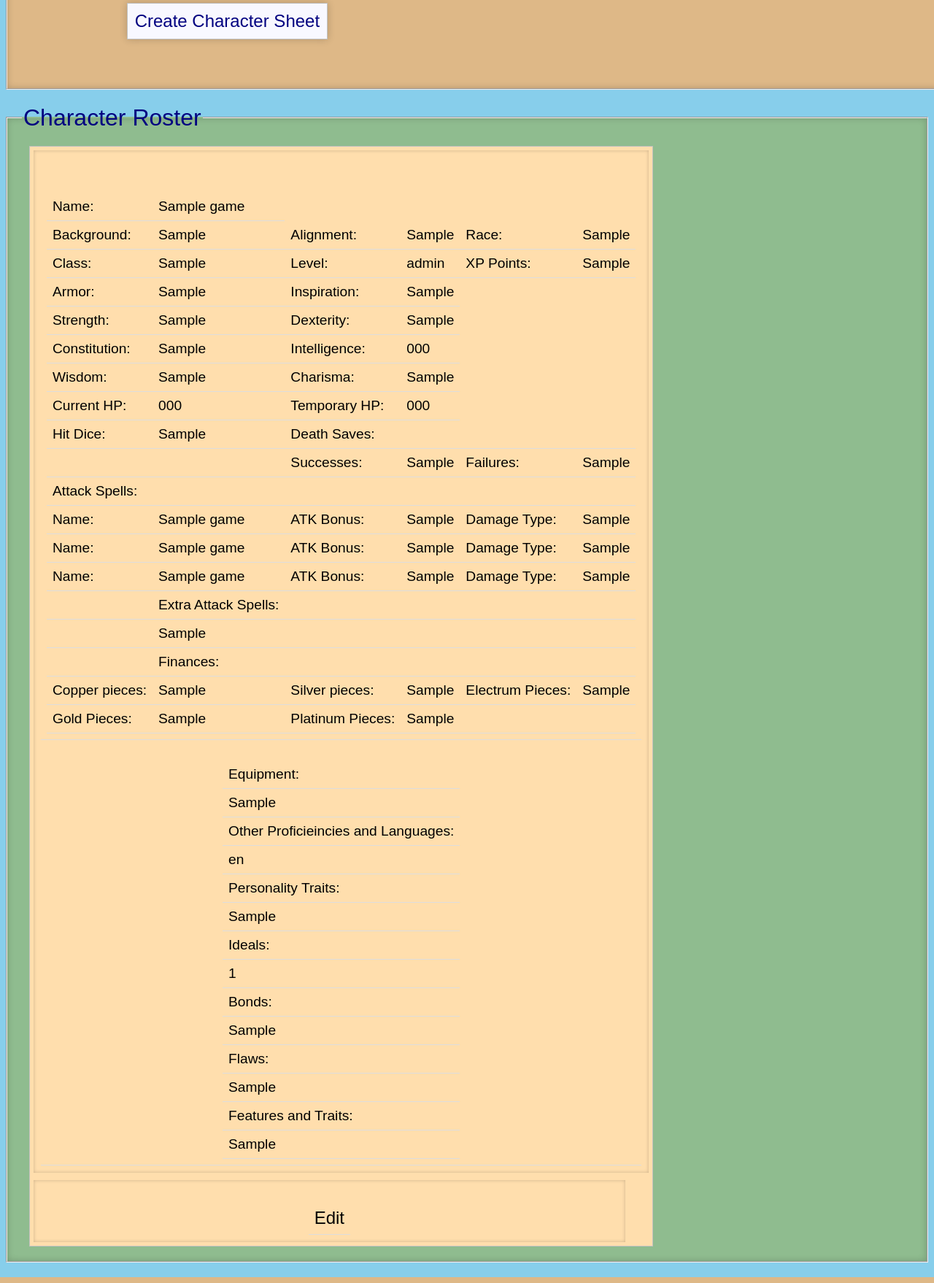
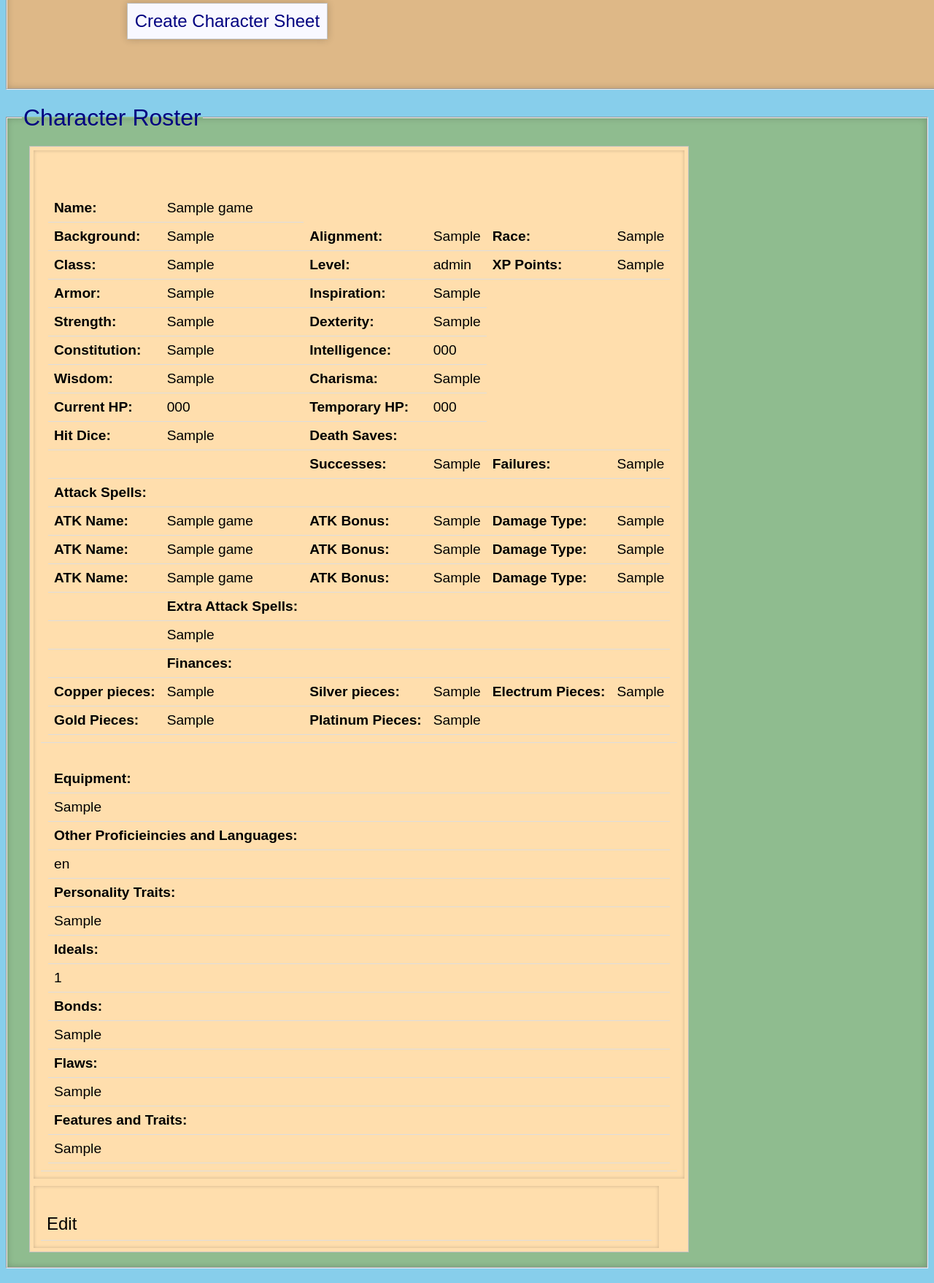
Before and after one commit to SmoCloud/RPG-Character-Sheets-Webapp, a PHP site: page /gallery.php in a window 1280 px wide; the page is wider, and only the part inside the window is pictured. Shown: the part 2440-4198 px from the top of that part at 73% size. Run offline with PHP 8.4, Linux system fonts and the light colour scheme; the visitor is signed in with stand-in values (Sample User, id 1); tables that the repository leaves empty or names only in its code hold one stand-in row (values such as "Sample post").

Commit message:
(DONE) - Fixed styling of character sheets on the website. (WIP) - Calculate missing stats using input information.

```diff
--- a/gallery.php
+++ b/gallery.php
@@ -805,64 +805,64 @@
           <div class="homes">
           <form action='gallery.php' method='post'>
           <button id='delete-btn' type='submit' name='delete' value=$id onclick="return confirm('Are you sure you want to delete $r0?')">
-            <table>
+            <table width="100%">
               <tr>
-                <td>
-                  <table id="stats">
+                <td id="stats">
+                  <table width="100%">
                     <tr>
-                      <td>Name:</td>
+                      <th>Name:</td>
                       <td>$r0</td>
                     </tr>
                     <tr>
-                      <td>Background:</td>
+                      <th>Background:</td>
                       <td>$r1</td>
-                      <td>Alignment:</td>
+                      <th>Alignment:</td>
                       <td>$r2</td>
-                      <td>Race:</td>
+                      <th>Race:</td>
                       <td>$r3</td>
                     </tr>
                     <tr>
-                      <td>Class:</td>
+                      <th>Class:</td>
                       <td>$r4</td>
-                      <td>Level:</td>
+                      <th>Level:</td>
                       <td>$r5</td>
-                      <td>XP Points:</td>
+                      <th>XP Points:</td>
                       <td>$r6</td>
                     </tr>
                     <tr>
-                      <td>Armor:</td>
+                      <th>Armor:</td>
                       <td>$r7</td>
-                      <td>Inspiration:</td>
+                      <th>Inspiration:</td>
                       <td>$r8</td>
                     </tr>
                     <tr>
-                      <td>Strength:</td>
+                      <th>Strength:</td>
                       <td>$r9</td>
-                      <td>Dexterity:</td>
+                      <th>Dexterity:</td>
                       <td>$r10</td>
                     </tr>
                     <tr>
-                      <td>Constitution:</td>
+                      <th>Constitution:</td>
                       <td>$r11</td>
-                      <td>Intelligence:</td>
+                      <th>Intelligence:</td>
                       <td>$r12</td>
                     </tr>
                     <tr>
-                      <td>Wisdom:</td>
+                      <th>Wisdom:</td>
                       <td>$r13</td>
-                      <td>Charisma:</td>
+                      <th>Charisma:</td>
                       <td>$r14</td>
                     </tr>
                     <tr>
-                      <td>Current HP:</td>
+                      <th>Current HP:</td>
                       <td>$r15</td>
-                      <td>Temporary HP:</td>
+                      <th>Temporary HP:</td>
                       <td>$r16</td>
                     </tr>
                     <tr>
-                      <td>Hit Dice:</td>
+                      <th>Hit Dice:</td>
                       <td>$r17</td>
-                      <td>Death Saves:</td>
+                      <th>Death Saves:</td>
                       <td></td>
                       <td></td>
                       <td></td>
@@ -870,13 +870,13 @@
                     <tr>
                       <td></td>
                       <td></td>
-                      <td>Successes:</td>
+                      <th>Successes:</td>
                       <td>$r18</td>
-                      <td>Failures:</td>
+                      <th>Failures:</td>
                       <td>$r19</td>
                     </tr>
                     <tr>
-                      <td>Attack Spells:</td>
+                      <th>Attack Spells:</td>
                       <td></td>
                       <td></td>
                       <td></td>
@@ -884,32 +884,32 @@
                       <td></td>
                     </tr>
                     <tr>
-                      <td>Name:</td>
+                      <th>ATK Name:</td>
                       <td>$r20</td>
-                      <td>ATK Bonus:</td>
+                      <th>ATK Bonus:</td>
                       <td>$r21</td>
-                      <td>Damage Type:</td>
+                      <th>Damage Type:</td>
                       <td>$r22</td>
                     </tr>
                     <tr>
-                      <td>Name:</td>
+                      <th>ATK Name:</td>
                       <td>$r23</td>
-                      <td>ATK Bonus:</td>
+                      <th>ATK Bonus:</td>
                       <td>$r24</td>
-                      <td>Damage Type:</td>
+                      <th>Damage Type:</td>
                       <td>$r25</td>
                     </tr>
                     <tr>
-                      <td>Name:</td>
+                      <th>ATK Name:</td>
                       <td>$r26</td>
-                      <td>ATK Bonus:</td>
+                      <th>ATK Bonus:</td>
                       <td>$r27</td>
-                      <td>Damage Type:</td>
+                      <th>Damage Type:</td>
                       <td>$r28</td>
                     </tr>
                     <tr>
                       <td></td>
-                      <td>Extra Attack Spells:</td>
+                      <th>Extra Attack Spells:</td>
                       <td></td>
                       <td></td>
                       <td></td>
@@ -925,24 +925,24 @@
                     </tr>
                     <tr>
                       <td></td>
-                      <td>Finances:</td>
+                      <th>Finances:</td>
                       <td></td>
                       <td></td>
                       <td></td>
                       <td></td>
                     </tr>
                     <tr>
-                      <td>Copper pieces:</td>
+                      <th>Copper pieces:</td>
                       <td>$r30</td>
-                      <td>Silver pieces:</td>
+                      <th>Silver pieces:</td>
                       <td>$r31</td>
-                      <td>Electrum Pieces:</td>
+                      <th>Electrum Pieces:</td>
                       <td>$r32</td>
                     </tr>
                     <tr>
-                      <td>Gold Pieces:</td>
+                      <th>Gold Pieces:</td>
                       <td>$r33</td>
-                      <td>Platinum Pieces:</td>
+                      <th>Platinum Pieces:</td>
                       <td>$r34</td>
                       <td></td>
                       <td></td>
@@ -951,46 +951,46 @@
                 </td>
               </tr>
               <tr>
-                <td>
-                  <table id="info">
+                <td id="info">
+                  <table width="100%">
                     <tr>
-                      <td>Equipment:</td>
+                      <th>Equipment:</td>
                     </tr>
                     <tr>
                       <td>$r35</td>
                     </tr>
                     <tr>
-                      <td>Other Proficieincies and Languages:</td>
+                      <th>Other Proficieincies and Languages:</td>
                     </tr>
                     <tr>
                       <td>$r36</td>
                     </tr>
                     <tr>
-                      <td>Personality Traits:</td>
+                      <th>Personality Traits:</td>
                     </tr>
                     <tr>
                       <td>$r37</td>
                     </tr>
                     <tr>
-                      <td>Ideals:</td>
+                      <th>Ideals:</td>
                     </tr>
                     <tr>
                       <td>$r38</td>
                     </tr>
                     <tr>
-                      <td>Bonds:</td>
+                      <th>Bonds:</td>
                     </tr>
                     <tr>
                       <td>$r39</td>
                     </tr>
                     <tr>
-                      <td>Flaws:</td>
+                      <th>Flaws:</td>
                     </tr>
                     <tr>
                       <td>$r40</td>
                     </tr>
                     <tr>
-                      <td>Features and Traits:</td>
+                      <th>Features and Traits:</td>
                     </tr>
                     <tr>
                       <td>$r41</td>
@@ -1004,7 +1004,7 @@
             <table>
               <tr>
                 <td>
-            Edit<input type='hidden' name='cname' value='$r0'>
+            <input type='hidden' name='cname' value='$r0'>Edit
                 </td>
               </tr>
             </table>
--- a/styles.css
+++ b/styles.css
@@ -114,8 +114,6 @@ h1, h2 {
 .homes {
     background-color: navajowhite;
     display: inline-flex;
-    align-items: top;
-    justify-content: left;
     border: 1px solid silver;
     margin: 0 10px;
 }
@@ -124,11 +122,6 @@ h1, h2 {
     margin: 0 20px;
     border: 2px dashed silver;
     background-color:antiquewhite;
-}
-.homes table {
-    display: inline-flex;
-    align-items: center;
-    justify-content: center;
 }
 #edit-btn {
     display: flex;
@@ -151,6 +144,7 @@ h1, h2 {
     font-size: 1.2rem;
     background-color: navajowhite;
     padding: 10px;
+    min-width: 600px;
     box-shadow: inset 0 0 5px rgba(0, 0, 0, 0.2);
     border: none;
 }
@@ -178,3 +172,16 @@ h1, h2 {
     background-color:darkseagreen;
     color:navy;
 }
+#stats, #info {
+    width: 100%;
+    padding: 10px;
+    margin: 5px;
+    text-align: left;
+    align-items: start;
+    justify-content: left;
+}
+
+#info {
+    min-width: 100%;
+
+}
```
